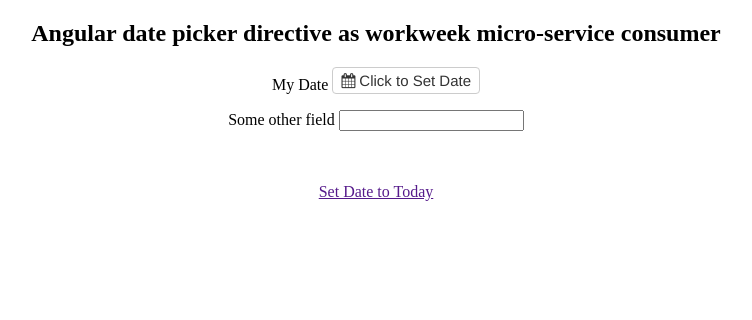
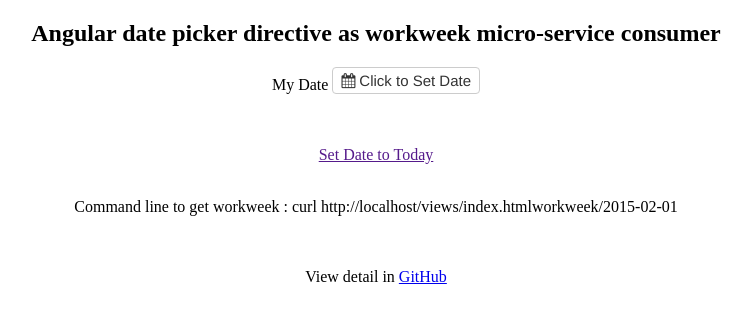
Before and after one commit to doughuang168/workweek, a website: page views/index.html in a window 1280 px wide. Shown: the whole page, without its empty margins (264-1016 px from the left). Drawn offline with Linux system fonts and the light colour scheme; files that its build step writes are made by us from their sources; no server answers; files whose address does not match are found by name.

Commit message:
provide GitHub link and curl access

```diff
--- a/views/index.html
+++ b/views/index.html
@@ -18,19 +18,28 @@
                 <label>My Date</label>
                 <quick-datepicker name='myDate' ng-model='myDate' workweek-Service='workweek'  required></quick-datepicker>
             </p>
-            <p>
-                <label>Some other field</label>
-                <input type='text' name='otherField' ng-model='otherField' required />
+            <br />
+            <br />
+       	    <a href='' ng-click='setToToday()'>Set Date to Today</a>
+            <br />
+            <br />
+ 	    <p>
+                <label>Command line to get workweek : </label>
+                <label id='cmd_line' />
             </p>
+            <br/>
+            <br/>
+        View detail in <a href='https://github.com/doughuang168/workweek-mean-stack-docker'>GitHub</a>
         </form>
         <br />
         <br />
-        <a href='' ng-click='setToToday()'>Set Date to Today</a>
     </div>
     <script type="text/javascript" src="js/angular.js"></script>
     <script type="text/javascript" src="js/jquery-2.1.1.min.js"></script>
     <script type="text/javascript" src="js/ng-quick-date.js"></script>
     <script type='text/javascript'>
+      var endpoint = window.location.href;
+      document.getElementById("cmd_line").innerHTML = "curl " + endpoint+ "workweek/2015-02-01";
       var app = angular.module("ngQuickDateDemo", ["ngQuickDate"]);
       app.config(function(ngQuickDateDefaultsProvider) {
           return ngQuickDateDefaultsProvider.set({
```
